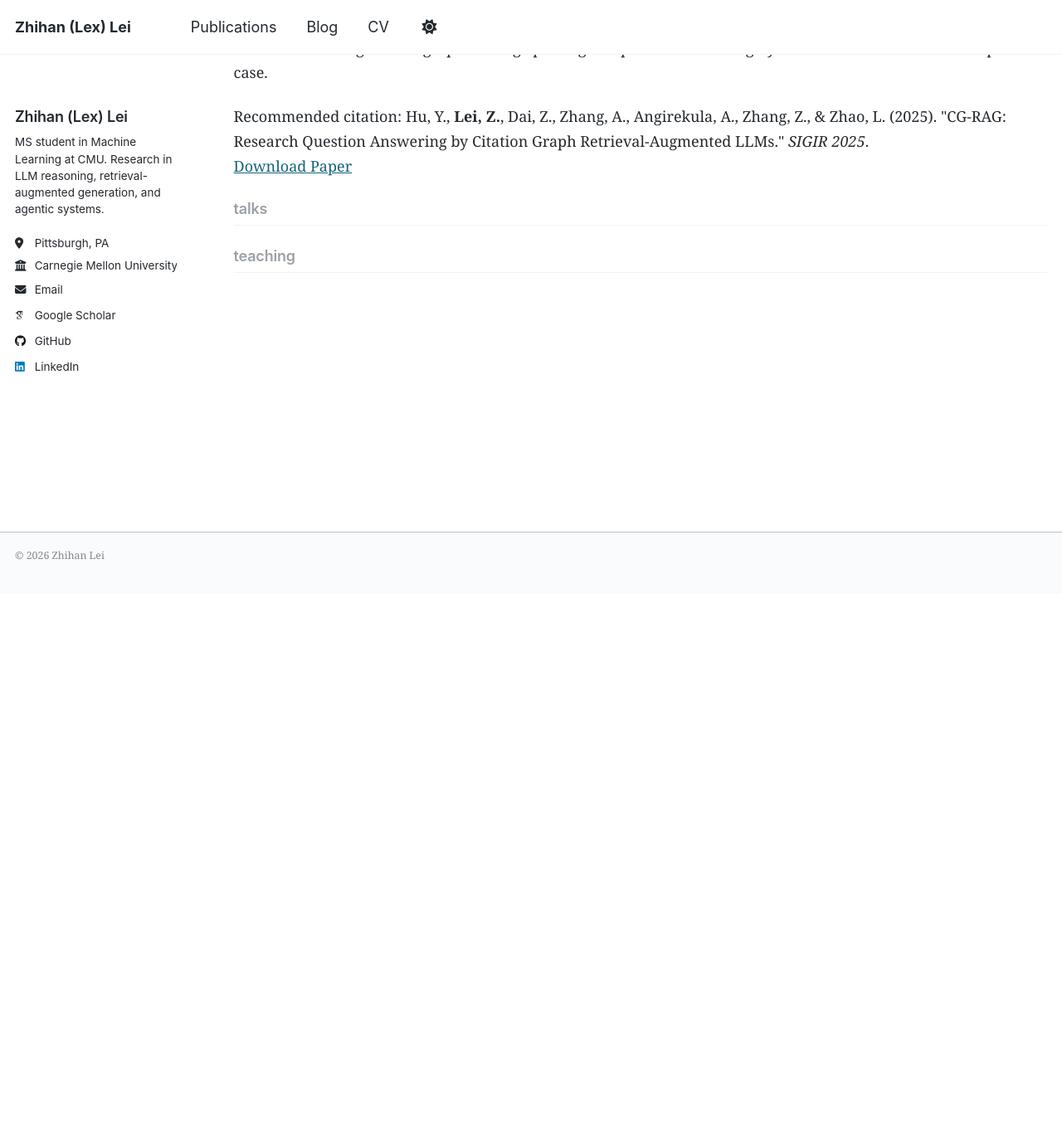
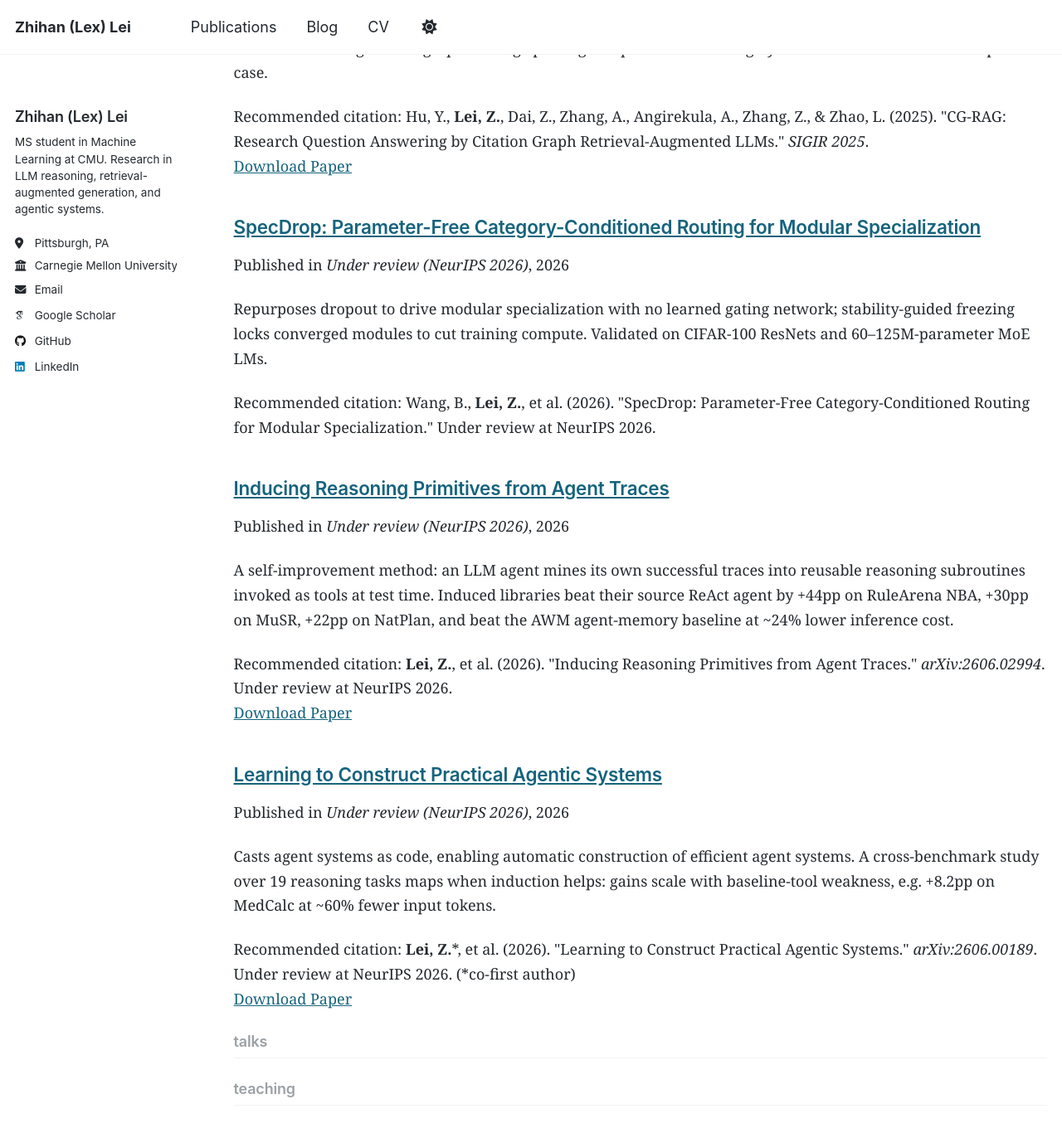
Before and after one commit to lexilei/lexilei.github.io, a Jekyll site: the page built from _pages/collection-archive.html, in a window 1280 px wide and 1400 px high, scrolled down 684 px. Shown: the top 1372 px of the window at 83% size. Built offline with Jekyll 4.4.1, drawn with Linux system fonts in a browser that asks for light colours; some web fonts are replaced; a script that is not in the unit is left out; before the commit the page ends 1341 px from its top, so only the background shows below that.

Commit message:
Publications: reasoning-primitives now public on arXiv; add Learning to Construct and SpecDrop; manuscripts heading -> Preprints

```diff
--- a/_config.yml
+++ b/_config.yml
@@ -82,7 +82,7 @@ publication_category:
   books:
     title: 'Books'
   manuscripts:
-    title: 'Journal Articles'
+    title: 'Preprints'
   conferences:
     title: 'Conference Papers'
 
--- /dev/null
+++ b/_publications/2026-05-01-specdrop.md
@@ -0,0 +1,14 @@
+---
+title: "SpecDrop: Parameter-Free Category-Conditioned Routing for Modular Specialization"
+collection: publications
+category: manuscripts
+permalink: /publication/2026-specdrop
+excerpt: 'Repurposes dropout to drive modular specialization with no learned gating network; stability-guided freezing locks converged modules to cut training compute. Validated on CIFAR-100 ResNets and 60–125M-parameter MoE LMs.'
+date: 2026-05-01
+venue: 'Under review (NeurIPS 2026)'
+citation: 'Wang, B., <b>Lei, Z.</b>, et al. (2026). "SpecDrop: Parameter-Free Category-Conditioned Routing for Modular Specialization." Under review at NeurIPS 2026.'
+---
+
+Parameter-free category-conditioned routing: repurposes dropout to drive modular specialization with no learned gating network. Stability-guided freezing locks converged modules to cut training compute.
+
+My contribution: the specialization metrics (module–category mutual information, pruning sensitivity) and the per-domain evaluation; validated on CIFAR-100 ResNets and 60–125M-parameter MoE LMs.
--- /dev/null
+++ b/_publications/2026-06-01-inducing-reasoning-primitives.md
@@ -0,0 +1,19 @@
+---
+title: "Inducing Reasoning Primitives from Agent Traces"
+collection: publications
+category: manuscripts
+permalink: /publication/2026-inducing-reasoning-primitives
+excerpt: 'A self-improvement method: an LLM agent mines its own successful traces into reusable reasoning subroutines invoked as tools at test time. Induced libraries beat their source ReAct agent by +44pp on RuleArena NBA, +30pp on MuSR, +22pp on NatPlan, and beat the AWM agent-memory baseline at ~24% lower inference cost.'
+date: 2026-06-01
+venue: 'Under review (NeurIPS 2026)'
+paperurl: 'https://arxiv.org/abs/2606.02994'
+citation: '<b>Lei, Z.</b>, et al. (2026). "Inducing Reasoning Primitives from Agent Traces." <i>arXiv:2606.02994</i>. Under review at NeurIPS 2026.'
+---
+
+A gradient-free, test-time route to agent gains, complementary to RL post-training: the agent mines its own successful traces into reusable tools it invokes at test time.
+
+Induced libraries beat their own source ReAct agent (DeepSeek-V3) — RuleArena NBA 30%→74% (+44pp), +30pp MuSR, +22pp NatPlan, with paired-Δ 95% bootstrap CIs strictly positive — and beat the prior agent-memory baseline (AWM) at ~24% lower inference cost.
+
+Ablations isolate where the gains come from: replacing tool descriptions with adversarial text causes 20–32pp drops on content-critical tasks but no degradation on structure-only ones (cross-judge agreement 96.6%).
+
+[arXiv:2606.02994](https://arxiv.org/abs/2606.02994)
--- /dev/null
+++ b/_publications/2026-06-01-learning-to-construct.md
@@ -0,0 +1,17 @@
+---
+title: "Learning to Construct Practical Agentic Systems"
+collection: publications
+category: manuscripts
+permalink: /publication/2026-learning-to-construct
+excerpt: 'Casts agent systems as code, enabling automatic construction of efficient agent systems. A cross-benchmark study over 19 reasoning tasks maps when induction helps: gains scale with baseline-tool weakness, e.g. +8.2pp on MedCalc at ~60% fewer input tokens.'
+date: 2026-06-01
+venue: 'Under review (NeurIPS 2026)'
+paperurl: 'https://arxiv.org/abs/2606.00189'
+citation: '<b>Lei, Z.</b>*, et al. (2026). "Learning to Construct Practical Agentic Systems." <i>arXiv:2606.00189</i>. Under review at NeurIPS 2026. (*co-first author)'
+---
+
+A framework that casts agent systems as code, enabling automatic construction of efficient agent systems.
+
+The companion cross-benchmark study maps when primitive induction helps across 19 reasoning tasks: gains scale with baseline-tool weakness — e.g. +8.2pp on MedCalc at ~60% fewer input tokens, a quality–efficiency Pareto gain.
+
+[arXiv:2606.00189](https://arxiv.org/abs/2606.00189)
```
Also changed, not shown: _publications/2026-01-01-reasoning-primitives.md (deleted, +0 -17 lines).
